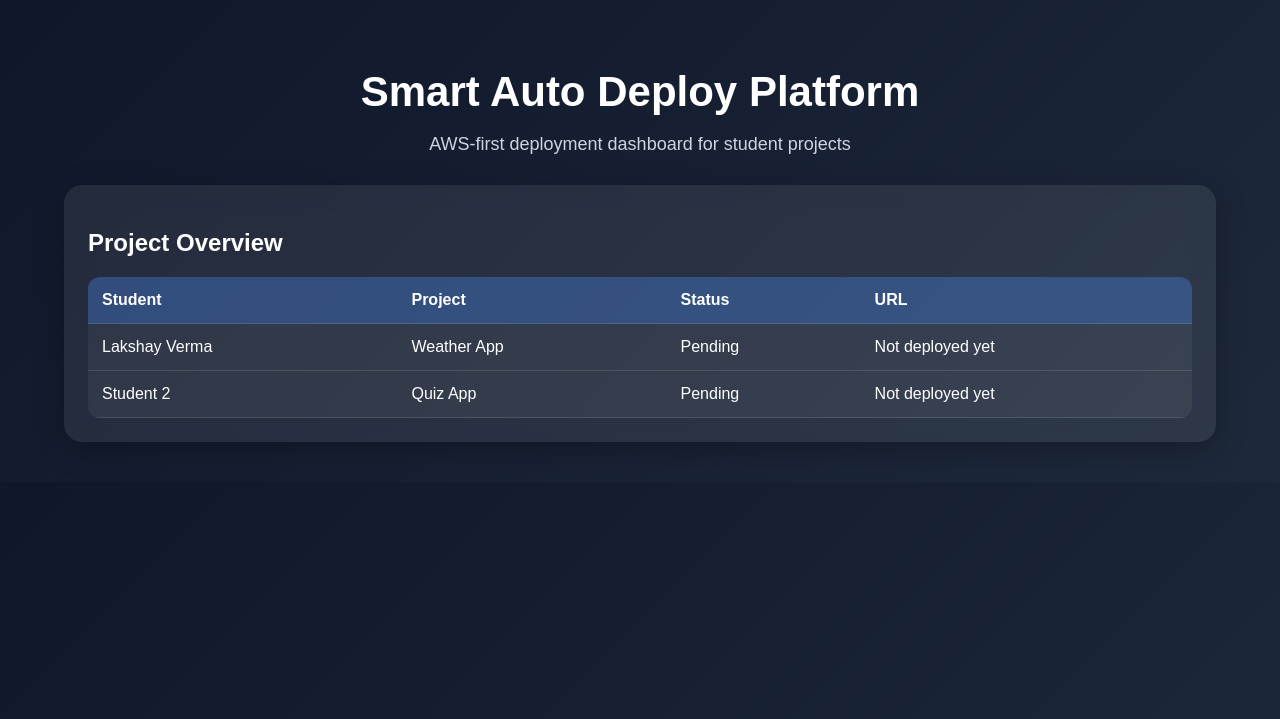
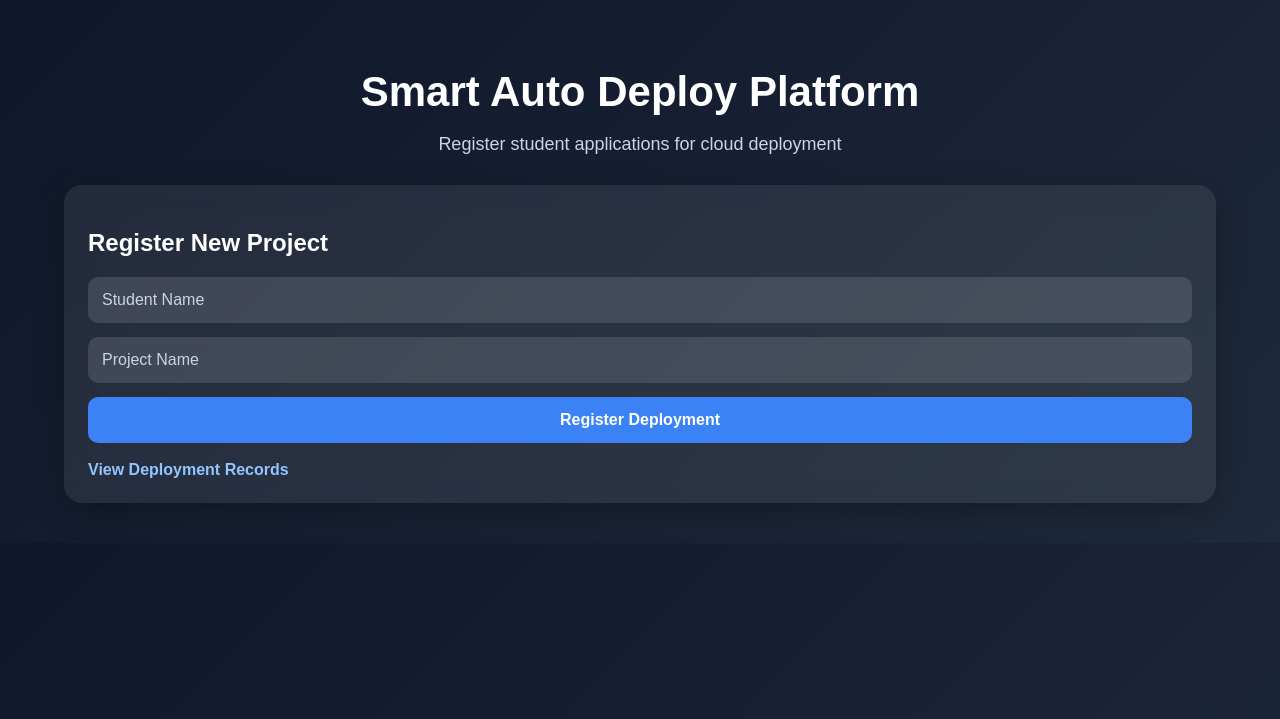
Before and after one commit to ek-coder/smart-auto-deploy-platform, a Flask app: page / in a window 1280 px wide. Shown: the top 719 px of the page. Run offline with Flask 3, Linux system fonts and the light colour scheme.

Commit message:
Added deployment registry and auto port assignment

```diff
--- a/app.py
+++ b/app.py
@@ -1,25 +1,42 @@
-from flask import Flask, render_template
+from flask import Flask, render_template, request, redirect, url_for
+from utils.db import init_db, add_deployment, get_all_deployments
+from utils.port_manager import get_next_available_port
 
 app = Flask(__name__)
 
-projects = [
-    {
-        "student": "Lakshay Verma",
-        "project": "Weather App",
-        "status": "Pending",
-        "url": "Not deployed yet"
-    },
-    {
-        "student": "Student 2",
-        "project": "Quiz App",
-        "status": "Pending",
-        "url": "Not deployed yet"
-    }
-]
+init_db()
 
 @app.route("/")
 def home():
-    return render_template("index.html", projects=projects)
+    return render_template("index.html")
+
+@app.route("/deploy", methods=["POST"])
+def deploy():
+    student_name = request.form.get("student_name")
+    project_name = request.form.get("project_name")
+
+    if not student_name or not project_name:
+        return "Missing required fields", 400
+
+    assigned_port = get_next_available_port()
+    route_path = f"/apps/{project_name}"
+    container_name = f"{project_name}-container"
+
+    add_deployment(
+        student_name=student_name,
+        project_name=project_name,
+        assigned_port=assigned_port,
+        route_path=route_path,
+        container_name=container_name,
+        status="Registered"
+    )
+
+    return redirect(url_for("deployments"))
+
+@app.route("/deployments")
+def deployments():
+    deployment_list = get_all_deployments()
+    return render_template("deployments.html", deployments=deployment_list)
 
 @app.route("/health")
 def health():
--- a/static/style.css
+++ b/static/style.css
@@ -34,6 +34,49 @@ body {
     box-shadow: 0 8px 30px rgba(0,0,0,0.25);
 }
 
+.deploy-form {
+    display: flex;
+    flex-direction: column;
+    gap: 14px;
+    margin-top: 20px;
+}
+
+.deploy-form input,
+.deploy-form button {
+    padding: 14px;
+    border: none;
+    border-radius: 10px;
+    font-size: 16px;
+}
+
+.deploy-form input {
+    background: rgba(255,255,255,0.12);
+    color: white;
+}
+
+.deploy-form input::placeholder {
+    color: #cbd5e1;
+}
+
+.deploy-form button {
+    background: #3b82f6;
+    color: white;
+    cursor: pointer;
+    font-weight: bold;
+}
+
+.deploy-form button:hover {
+    background: #2563eb;
+}
+
+.view-link {
+    display: inline-block;
+    margin-top: 18px;
+    color: #93c5fd;
+    text-decoration: none;
+    font-weight: bold;
+}
+
 table {
     width: 100%;
     border-collapse: collapse;
--- a/templates/index.html
+++ b/templates/index.html
@@ -10,31 +10,17 @@
     <div class="page">
         <div class="hero">
             <h1>Smart Auto Deploy Platform</h1>
-            <p>AWS-first deployment dashboard for student projects</p>
+            <p>Register student applications for cloud deployment</p>
         </div>
 
         <div class="card">
-            <h2>Project Overview</h2>
-            <table>
-                <thead>
-                    <tr>
-                        <th>Student</th>
-                        <th>Project</th>
-                        <th>Status</th>
-                        <th>URL</th>
-                    </tr>
-                </thead>
-                <tbody>
-                    {% for item in projects %}
-                    <tr>
-                        <td>{{ item.student }}</td>
-                        <td>{{ item.project }}</td>
-                        <td>{{ item.status }}</td>
-                        <td>{{ item.url }}</td>
-                    </tr>
-                    {% endfor %}
-                </tbody>
-            </table>
+            <h2>Register New Project</h2>
+            <form action="/deploy" method="POST" class="deploy-form">
+                <input type="text" name="student_name" placeholder="Student Name" required>
+                <input type="text" name="project_name" placeholder="Project Name" required>
+                <button type="submit">Register Deployment</button>
+            </form>
+            <a href="/deployments" class="view-link">View Deployment Records</a>
         </div>
     </div>
 </body>
--- /dev/null
+++ b/utils/db.py
@@ -0,0 +1,51 @@
+import sqlite3
+
+DB_NAME = "deployer.db"
+
+def get_connection():
+    conn = sqlite3.connect(DB_NAME)
+    conn.row_factory = sqlite3.Row
+    return conn
+
+def init_db():
+    conn = get_connection()
+    cursor = conn.cursor()
+
+    cursor.execute("""
+        CREATE TABLE IF NOT EXISTS deployments (
+            id INTEGER PRIMARY KEY AUTOINCREMENT,
+            student_name TEXT NOT NULL,
+            project_name TEXT NOT NULL,
+            assigned_port INTEGER NOT NULL,
+            route_path TEXT NOT NULL,
+            container_name TEXT NOT NULL,
+            status TEXT NOT NULL
+        )
+    """)
+
+    conn.commit()
+    conn.close()
+
+def add_deployment(student_name, project_name, assigned_port, route_path, container_name, status):
+    conn = get_connection()
+    cursor = conn.cursor()
+
+    cursor.execute("""
+        INSERT INTO deployments (
+            student_name, project_name, assigned_port, route_path, container_name, status
+        )
+        VALUES (?, ?, ?, ?, ?, ?)
+    """, (student_name, project_name, assigned_port, route_path, container_name, status))
+
+    conn.commit()
+    conn.close()
+
+def get_all_deployments():
+    conn = get_connection()
+    cursor = conn.cursor()
+
+    cursor.execute("SELECT * FROM deployments ORDER BY id DESC")
+    rows = cursor.fetchall()
+
+    conn.close()
+    return rows
```
Also changed, not shown: templates/deployments.html (added, +47 -0 lines), utils/port_manager.py (added, +11 -0 lines), 1 other file.
